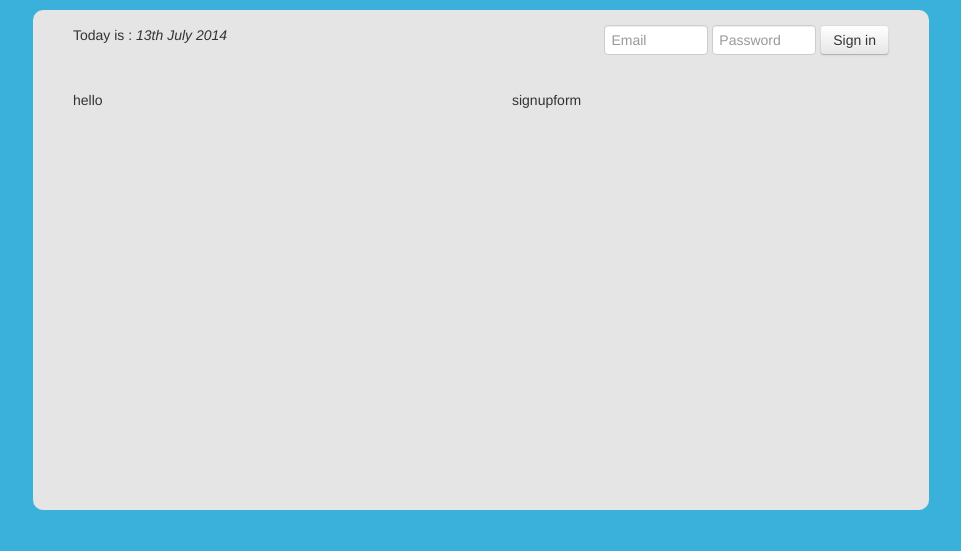
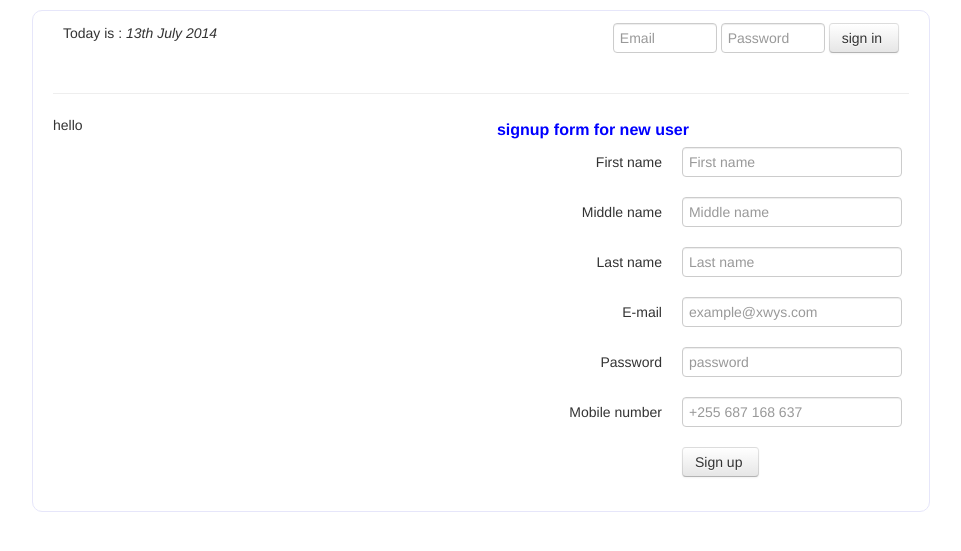
Before and after one commit to chingalo/reportissues, a Django app: template templates/index.html in a window 1280 px wide. Shown: the top 551 px of the page, without its empty margins (159-1120 px from the left). Run offline with Django 3.2, Linux system fonts and the light colour scheme; the template is opened without the code that fills it, so the values that code supplies are empty; some libraries are stand-ins or nearby versions.

Commit message:
add both forms for sign up for new user and sign in form

```diff
--- a/static/css/style.css
+++ b/static/css/style.css
@@ -1,22 +1,31 @@
 body{
 margin:0px;
 padding:0px;
-background:#3AB1DB;
+background:;
 }
 
 .body_page{
 max-width:70%;
 margin:10px auto;
 min-height:500px;
-background:#E5E5E5;
+background:;
 border-radius:10px;
+border:1px solid #E6E6FA;
 
 }
 .login{
-margin:10px;
-padding:5px 10px;
+margin-top:10px;
+padding:2px 10px;
 }
-.signup{
-margin:10px;
-padding:5px 10px;
+.signup form{
+margin-bottom:10px;
+padding:2px 10px;
 }
+.headerforsignup{
+text-align:justify;
+color:blue;
+font-weight:bold;
+font-size:16px;
+padding:5px;
+
+}
--- a/templates/index.html
+++ b/templates/index.html
@@ -12,16 +12,18 @@
 
 			<!-- login form -->
 			<span class = "pull-right">
-				<form class="form-inline">
-				  <input type="text" class="input-small" placeholder="Email">
+				<form class="form-inline"  method = "post" action="" >
+					{% csrf_token %}
+					<input type="text" class="input-small" placeholder="Email">
 				  <input type="password" class="input-small" placeholder="Password">
-				  <button type="submit" class="btn">Sign in</button>
+				  <input type="submit" value = "sign in " class = "btn">
 				</form>
 			</span>
 
 		</div>
 	</div>
 	<!--- end log in form and date for the page-->
+	<hr>
 
 	<!-- sign up form and some important issues to the new user of syatem-->
 	<div class = "row-fluid signup">
@@ -31,8 +33,61 @@
 		</div>
 
 		<!-- signup form -->
-		<div class = "span6">signupform
+		<div class = "span6">
+			<div class = "headerforsignup">signup form for new user</div>
+			<form class="form-horizontal"  method = "post" action="">
+				{% csrf_token %}
+				<div class="control-group">
+					<label class="control-label pull-right" for="first name">First name </label>
+					<div class="controls">
+						<input type="text" id="firstName" placeholder="First name">
+					</div>
+				</div>
 
+				<div class="control-group">
+					<label class="control-label" for="middle name">Middle name </label>
+					<div class="controls">
+						<input type="text" id="middleName" placeholder="Middle name">
+					</div>
+				</div>
+
+				<div class="control-group">
+					<label class="control-label" for="last name">Last name </label>
+					<div class="controls">
+						<input type="text" id="lastName" placeholder="Last name">
+					</div>
+				</div>
+
+				<div class="control-group">
+					<label class="control-label" for="email">E-mail </label>
+					<div class="controls">
+						<input type="text" id="email" placeholder="example@xwys.com">
+					</div>
+				</div>
+
+				<div class="control-group">
+					<label class="control-label" for="password">Password </label>
+					<div class="controls">
+						<input type="text" id="password" placeholder="password">
+					</div>
+				</div>
+
+				<div class="control-group">
+					<label class="control-label" for="mobile number">Mobile number </label>
+					<div class="controls">
+						<input type="text" id="mobileNumber" placeholder="+255 687 168 637">
+					</div>
+				</div>
+
+				<div class="control-group">
+					<div class="controls">
+						<input type="submit" value = "Sign up " class = "btn">
+					</div>
+				</div>
+
+
+
+			</form>
 
 		</div>
 	</div>
```
